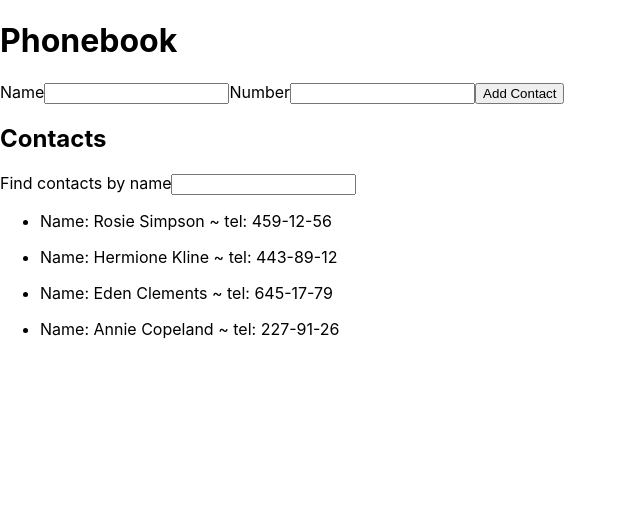
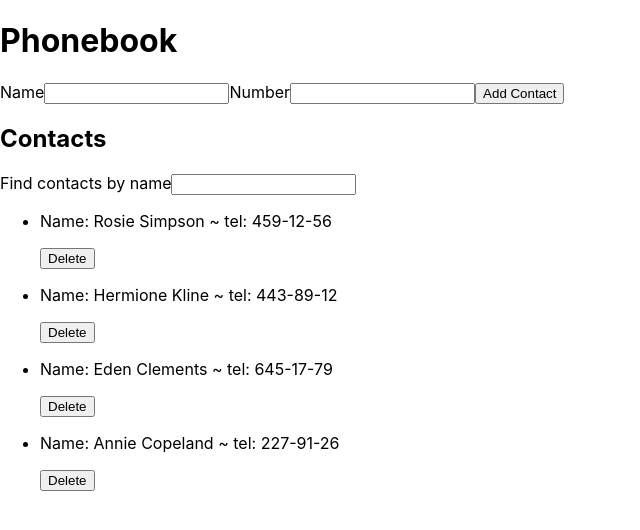
Before and after one commit to Muffcata/goit-react-hw-02-phonebook, a React (Create React App) app: page / in a window 1280 px wide. Shown: the top 530 px of the page, without its empty margins (0-640 px from the left). Built offline with nearby package versions, Linux system fonts and the light colour scheme.

Commit message:
added delete contact

```diff
--- a/src/components/App.jsx
+++ b/src/components/App.jsx
@@ -21,6 +21,7 @@ export class App extends Component {
       name,
       number,
     };
+
     let contacts = [...this.state.contacts];
     const names = contacts.map(contact => contact.name);
     if (!names.find(i => i === name)) {
@@ -41,6 +42,12 @@ export class App extends Component {
       contact.name.toLowerCase().includes(filter)
     );
   };
+  deleteContact = user => {
+    this.setState(state => ({
+      contacts: state.contacts.filter(contact => contact.id !== user),
+    }));
+  };
+
   render() {
     const filterContacts = this.filterContacts();
     return (
@@ -50,7 +57,10 @@ export class App extends Component {
 
         <h2>Contacts</h2>
         <Filter filter={this.handleFilter} />
-        <ContactList contacts={filterContacts} />
+        <ContactList
+          contacts={filterContacts}
+          deleteContact={this.deleteContact}
+        />
       </div>
     );
   }
--- a/src/components/ContactForm/ContactForm.jsx
+++ b/src/components/ContactForm/ContactForm.jsx
@@ -5,6 +5,7 @@ const INITIAL_STATE = {
   name: '',
   number: '',
 };
+
 export class ContactForm extends Component {
   state = {
     ...INITIAL_STATE,
@@ -12,8 +13,7 @@ export class ContactForm extends Component {
 
   handleSubmit = e => {
     e.preventDefault();
-    // const { name, number } = this.state;
-
+    // const { name, number } = this.state
     this.props.onSubmit({ ...this.state });
     this.reset();
   };
--- a/src/components/ContactList/ContactList.jsx
+++ b/src/components/ContactList/ContactList.jsx
@@ -1,10 +1,10 @@
 import React from 'react';
 import { Contacts } from '../Contacts/Contacts';
 
-export const ContactList = ({ contacts }) => {
+export const ContactList = ({ contacts, deleteContact }) => {
   return (
     <div>
-      <Contacts contacts={contacts} />
+      <Contacts contacts={contacts} deleteContact={deleteContact} />
     </div>
   );
 };
--- a/src/components/Contacts/Contacts.jsx
+++ b/src/components/Contacts/Contacts.jsx
@@ -2,7 +2,7 @@ import { Component } from 'react';
 
 export class Contacts extends Component {
   render() {
-    const { contacts } = this.props;
+    const { contacts, deleteContact } = this.props;
     return (
       <ul>
         {contacts.map(({ id, name, number }) => (
@@ -11,6 +11,9 @@ export class Contacts extends Component {
               <p>
                 Name: {name} ~ tel: {number}
               </p>
+              <button type="button" onClick={() => deleteContact(id)}>
+                Delete
+              </button>
             </div>
           </li>
         ))}
```
